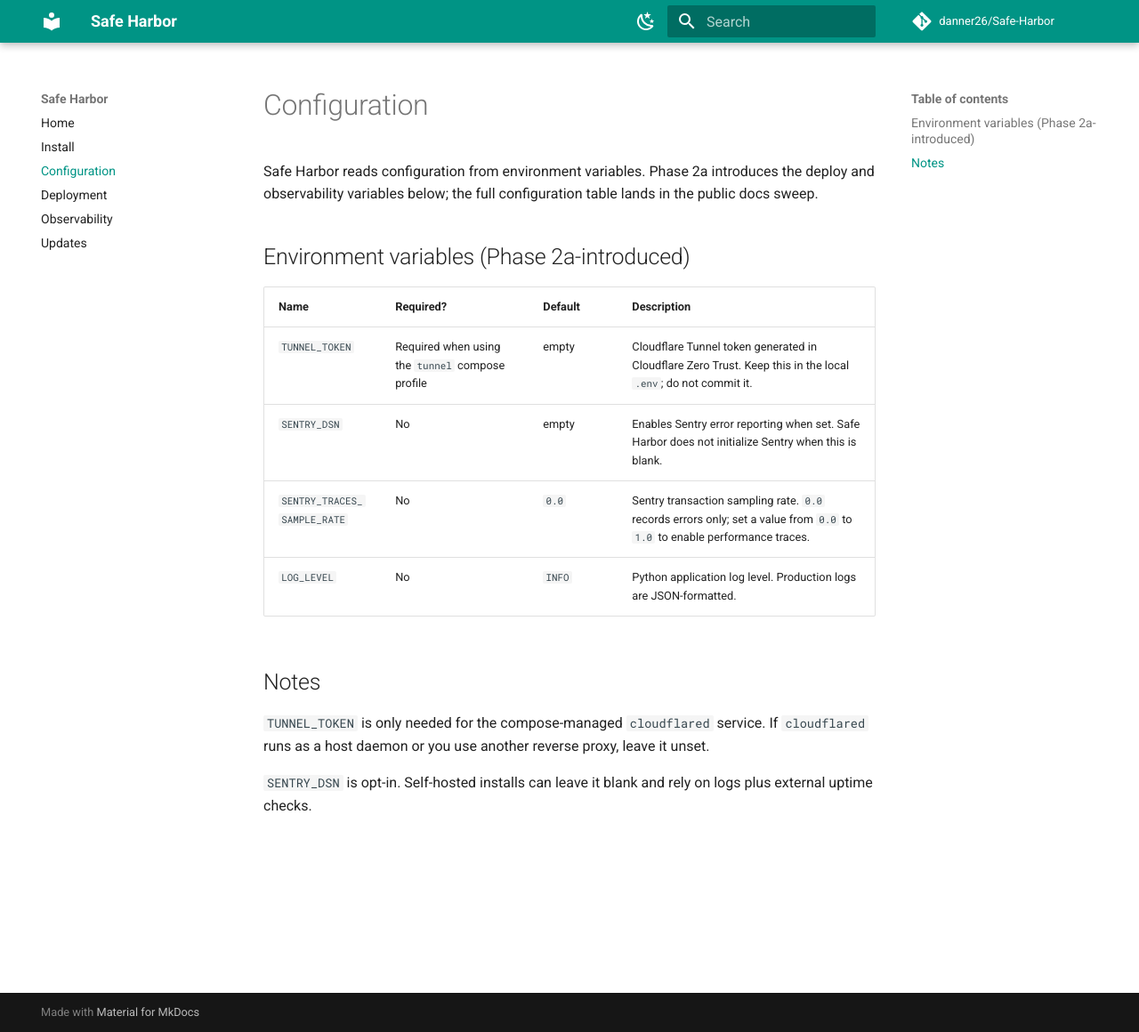
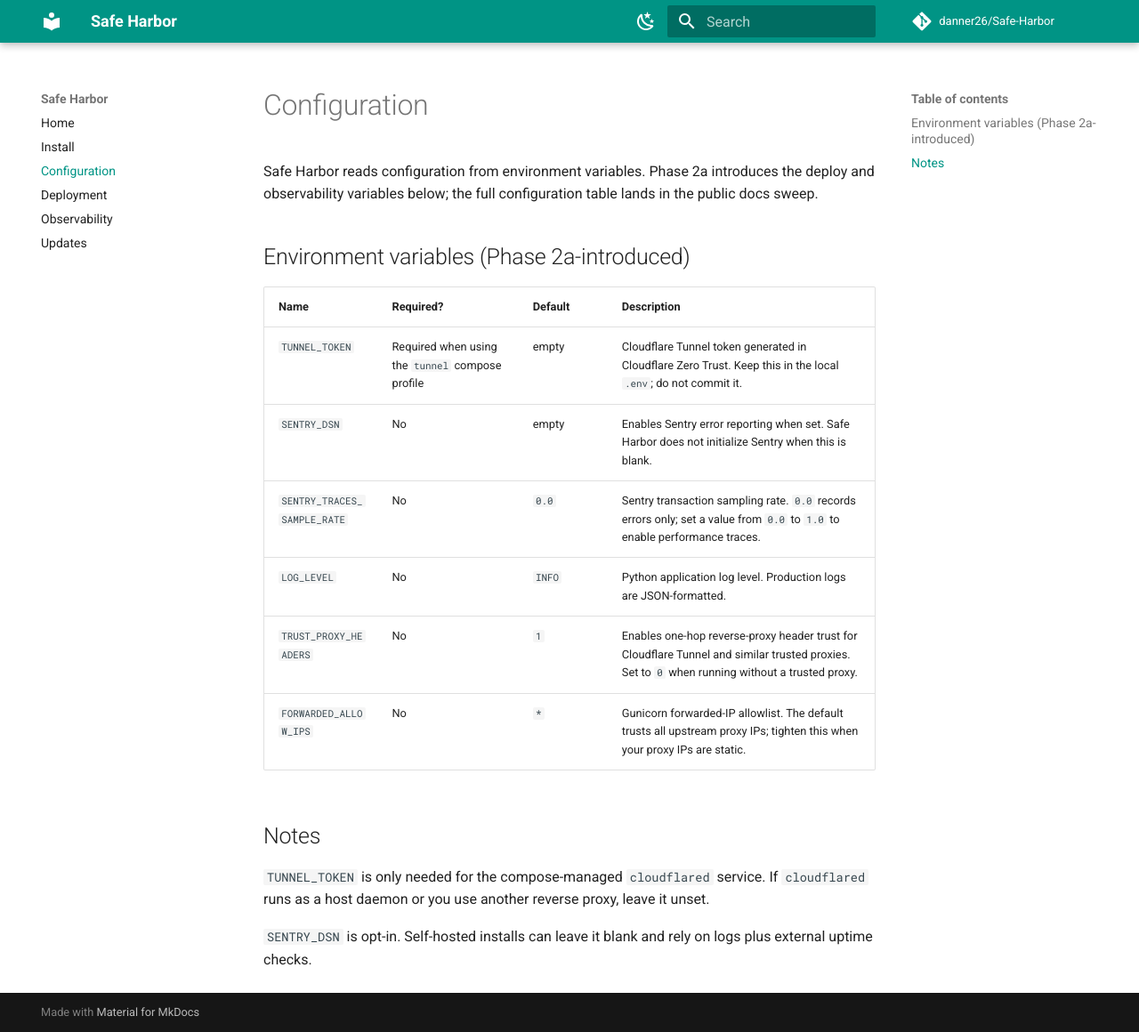
Before and after one commit to danner26/Safe-Harbor, an MkDocs documentation site: the page built from docs/config.md, in a window 1280 px wide and 1160 px high. Shown: the whole window at 89% size. Built offline with MkDocs 1.6.1 and Material for MkDocs 9.7.7, drawn with Linux system fonts in a browser that asks for light colours; comment, search, counter and statistics services are not loaded.

Commit message:
fix(docs+tests): correct config.md table syntax; robust next= assertions
[closes Copilot C5, C6-C9]

```diff
--- a/docs/config.md
+++ b/docs/config.md
@@ -12,6 +12,8 @@
 | `SENTRY_DSN` | No | empty | Enables Sentry error reporting when set. Safe Harbor does not initialize Sentry when this is blank. |
 | `SENTRY_TRACES_SAMPLE_RATE` | No | `0.0` | Sentry transaction sampling rate. `0.0` records errors only; set a value from `0.0` to `1.0` to enable performance traces. |
 | `LOG_LEVEL` | No | `INFO` | Python application log level. Production logs are JSON-formatted. |
+| `TRUST_PROXY_HEADERS` | No | `1` | Enables one-hop reverse-proxy header trust for Cloudflare Tunnel and similar trusted proxies. Set to `0` when running without a trusted proxy. |
+| `FORWARDED_ALLOW_IPS` | No | `*` | Gunicorn forwarded-IP allowlist. The default trusts all upstream proxy IPs; tighten this when your proxy IPs are static. |
 
 ## Notes
 
```
Also changed, not shown: 1 other file.
